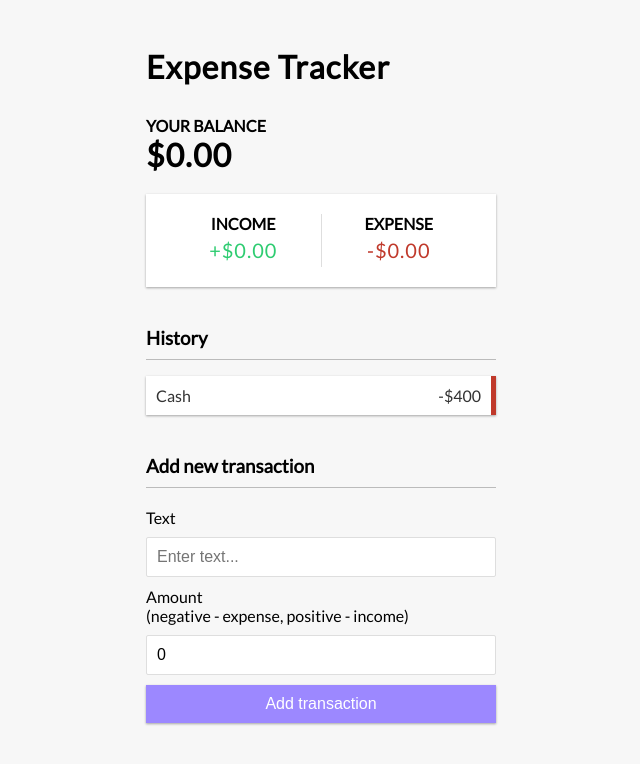
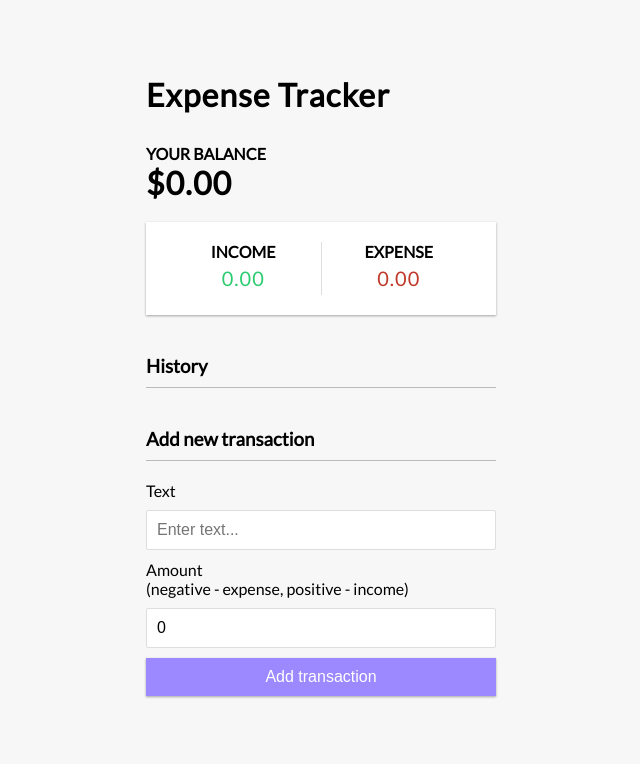
Before and after one commit to neha-ahmed/expense-tracker-reactapp, a React (Create React App) app: page / in a window 1280 px wide. Shown: the top 764 px of the page, without its empty margins (319-959 px from the left). Built offline with nearby package versions, Linux system fonts and the light colour scheme.

Commit message:
added context api

```diff
--- a/src/App.js
+++ b/src/App.js
@@ -4,11 +4,13 @@
 import IncomeExpense from './components/IncomeExpense';
 import TransactionList from './components/TransactionList';
 import AddTransaction from './components/AddTransaction';
+import {GlobalProvider} from './context/GlobalState';
+
 import './App.css';
 
 function App() {
   return (
-    <div >
+    <GlobalProvider >
     <Header/>
      <div className="container">
        <Balance />
@@ -16,7 +18,7 @@
        <TransactionList/>
        <AddTransaction/>
      </div>
-    </div>
+    </GlobalProvider>
   );
 }
 
--- a/src/components/AddTransaction.js
+++ b/src/components/AddTransaction.js
@@ -1,13 +1,25 @@
-import React, {useState} from 'react';
+import React, {useState, useContext} from 'react';
+import {GlobalContext} from '../context/GlobalState';
 
 function AddTransaction(){
     const [text,setText] = useState('');
     const [amount,setAmount] = useState(0);
+    const {addTransaction} = useContext(GlobalContext);
 
+    const onSubmit = e => {
+      e.preventDefault();
+      const newTransaction ={
+        id: Math.floor(Math.random() * 100000000),
+        text,
+        amount: +amount  //to convert to int
+      }
+
+      addTransaction(newTransaction);
+    }
     return(
         <div>
          <h3>Add new transaction</h3>
-      <form>
+      <form onSubmit={onSubmit}>
         <div className="form-control">
           <label htmlFor="text">Text</label>
           <input type="text" value={text} onChange= {(e)=> setText(e.target.value)} placeholder="Enter text..." />
--- a/src/components/Balance.js
+++ b/src/components/Balance.js
@@ -1,10 +1,16 @@
-import React from 'react';
+import React, {useContext} from 'react';
+import {GlobalContext} from '../context/GlobalState';
 
 function Balance(){
+  const {transactions} = useContext(GlobalContext);
+
+  const amounts = transactions.map(transaction => transaction.amount);
+  const total = amounts.reduce((acc, item) => (acc+=item) ,0 ).toFixed(2);
+
     return(
     <div>
       <h4>Your Balance</h4>
-      <h1 id="balance">$0.00</h1>
+      <h1>${total}</h1>
       </div>
     );
 
--- a/src/components/IncomeExpense.js
+++ b/src/components/IncomeExpense.js
@@ -1,15 +1,30 @@
-import React from 'react';
+import React , {useContext} from 'react';
+import {GlobalContext} from '../context/GlobalState';
 
 function IncomeExpense(){
+  const {transactions} = useContext(GlobalContext);
+
+  const amounts = transactions.map(transaction => transaction.amount);
+
+  const income = amounts
+    .filter(item => item > 0)
+    .reduce((acc, item) => (acc += item), 0)
+    .toFixed(2);
+
+  const expense = (
+    amounts.filter(item => item < 0).reduce((acc, item) => (acc += item), 0) *
+    -1
+  ).toFixed(2);
+
     return(
         <div className="inc-exp-container">
         <div>
           <h4>Income</h4>
-          <p className="money plus">+$0.00</p>
+          <p className="money plus">{income}</p>
         </div>
         <div>
           <h4>Expense</h4>
-          <p className="money minus">-$0.00</p>
+          <p className="money minus">{expense}</p>
         </div>
       </div>
     );
--- /dev/null
+++ b/src/components/Transaction.js
@@ -0,0 +1,16 @@
+import React, {useContext} from 'react';
+import {GlobalContext} from '../context/GlobalState';
+
+function Transaction({transaction}){
+    const sign = transaction.amount <0 ? '-' : '+';
+    const {deleteTransaction} = useContext(GlobalContext);
+
+    return(
+        <li className={transaction.amount <0 ? 'minus' : 'plus'}>
+            {transaction.text} <span> {sign}${Math.abs(transaction.amount)} </span>
+            <button onClick={() =>deleteTransaction(transaction.id)} className="delete-btn">x</button>
+          </li>
+    );
+
+}
+export default Transaction;
--- a/src/components/TransactionList.js
+++ b/src/components/TransactionList.js
@@ -1,13 +1,18 @@
-import React from 'react';
+import React, {useContext} from 'react';
+import {GlobalContext} from '../context/GlobalState';
+import Transaction from './Transaction';
 
 function TransactionList(){
+  const {transactions} = useContext(GlobalContext);
+
     return(
         <div>
         <h3>History</h3>
         <ul className="list">
-           <li className="minus">
-            Cash <span>-$400</span><button className="delete-btn">x</button>
-          </li>
+          {transactions.map(transaction => (
+           <Transaction transaction={transaction} key = {transaction.id}/>
+
+          ))}
         </ul>
         </div>
     );
--- /dev/null
+++ b/src/context/AppReducer.js
@@ -0,0 +1,18 @@
+export default (state, action) => {
+    switch(action.type) {
+        case 'DELETE_TRANSACTION':
+            return{
+                ...state,
+                transactions: state.transactions.filter(
+                    transaction =>
+                    transaction.id !== action.payload)
+            }
+            case 'ADD_TRANSACTION':
+            return{
+                ...state,
+                transactions: [action.payload , ...state.transactions]
+            }
+        default:
+            return state;
+    }
+}
--- /dev/null
+++ b/src/context/GlobalState.js
@@ -0,0 +1,42 @@
+import React, {createContext, useReducer} from 'react';
+import AppReducer from './AppReducer';
+
+const initialState ={
+    transactions:[
+        // {id:1, text:"A", amount:-20},
+        // {id:2, text:"B", amount: 300},
+        // {id:3, text:"C", amount:-10},
+        // {id:4, text:"D", amount: 150}
+    ]
+}
+
+export const GlobalContext =createContext(initialState);
+
+export const GlobalProvider = ({children}) => {
+    const [state, dispatch] = useReducer(AppReducer, initialState);
+
+    function deleteTransaction(id){
+        dispatch({
+            type: 'DELETE_TRANSACTION',
+            payload: id
+        });
+    }
+
+    function addTransaction(transaction){
+        dispatch({
+            type: 'ADD_TRANSACTION',
+            payload: transaction
+        });
+    }
+    return (
+    <GlobalContext.Provider
+        value ={{
+            transactions : state.transactions,
+            deleteTransaction,
+            addTransaction
+        }}
+    >
+        {children}
+    </GlobalContext.Provider>
+    );
+}
```
